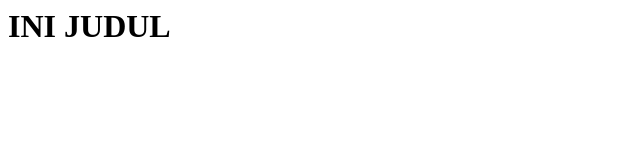
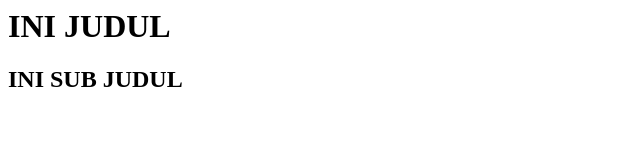
Before and after one commit to PratamaIwang/tesGithubDesktop, a plain HTML site: page kumpulankode/index.html in a window 1280 px wide. Shown: the whole page, without its empty margins (0-640 px from the left). Drawn offline with Linux system fonts and the light colour scheme.

Commit message:
update baru

```diff
--- a/kumpulankode/index.html
+++ b/kumpulankode/index.html
@@ -7,5 +7,6 @@
 </head>
 <body>
     <h1>INI JUDUL</h1>
+    <h2>INI SUB JUDUL</h2>
 </body>
 </html>
```
